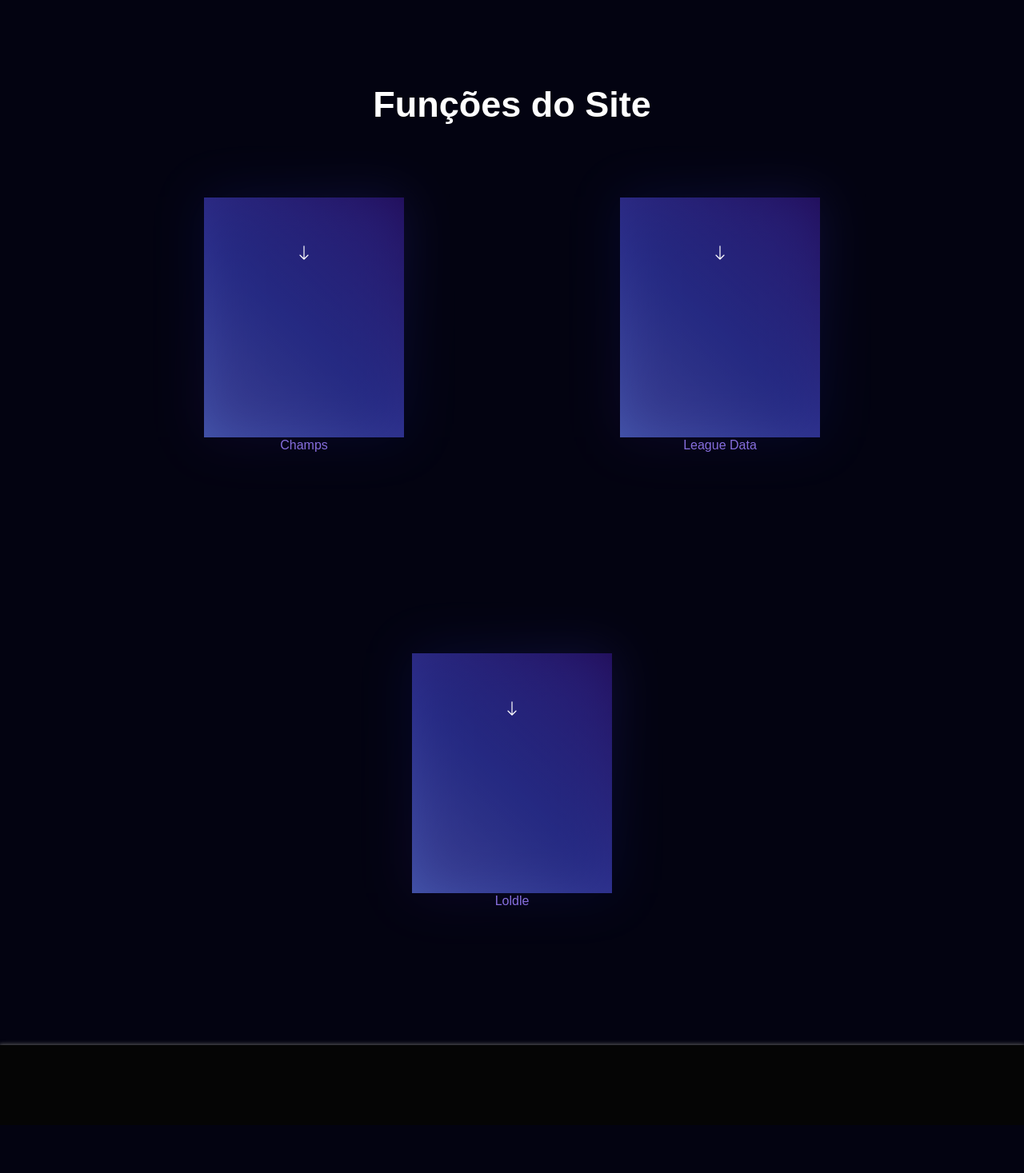
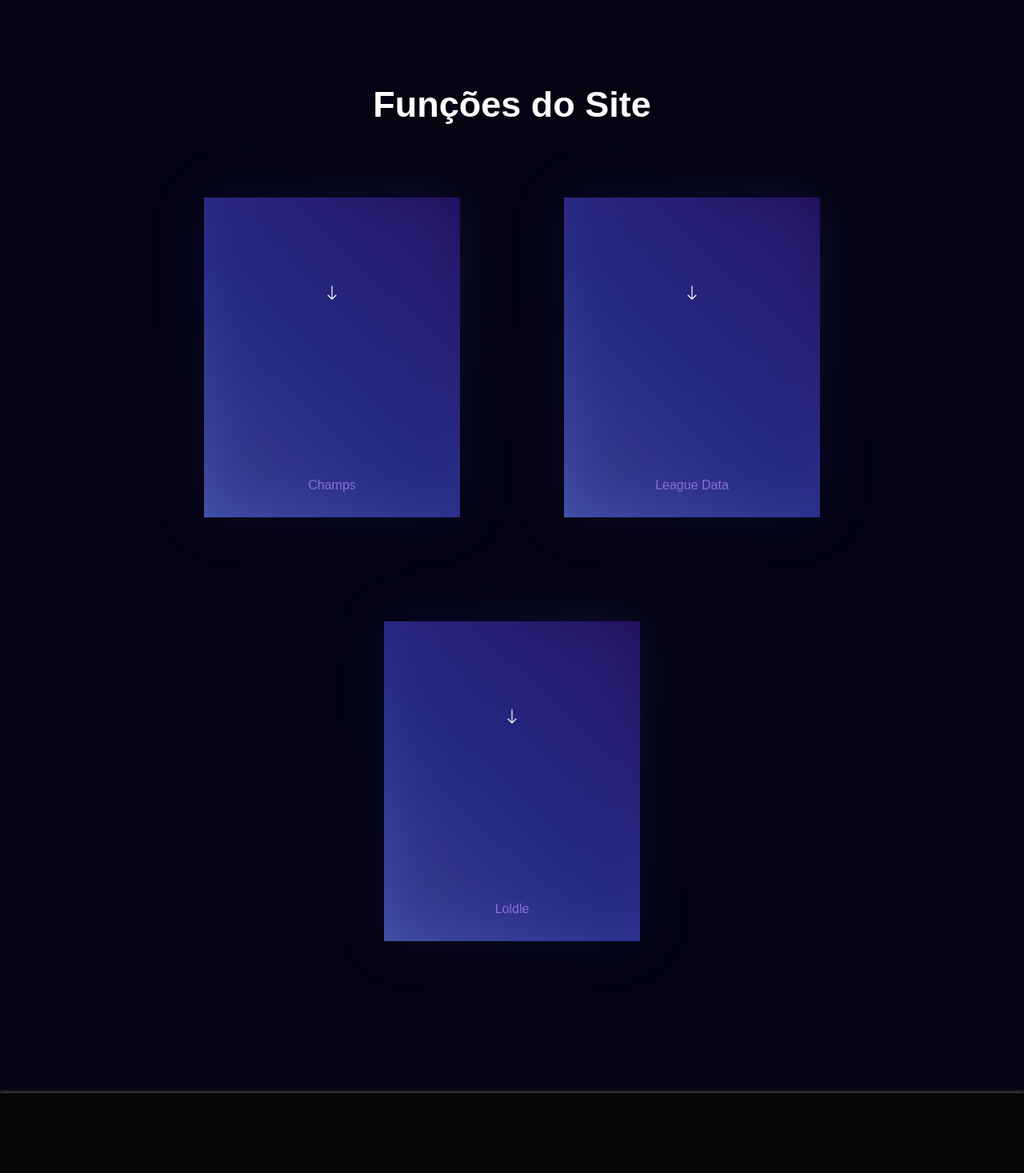
Before and after one commit to Simonfilipes/league_data, a PHP site: page /pag_apres.php in a window 1280 px wide. Shown: the part 1053-2520 px from the top of the page at 80% size. Before the commit the page ends 2360 px from the top, so only its background shows below. Run offline with PHP 8.4, Linux system fonts and the light colour scheme.

Commit message:
modificado width e height dos cards

```diff
--- a/css/cards.css
+++ b/css/cards.css
@@ -14,7 +14,7 @@
   flex-wrap: wrap;
   justify-content: center;
   flex-direction: row;
-  gap: 290px;
+  gap: 150px
 }
 
 .flip-card-back{
@@ -29,8 +29,8 @@
 /*works janky on mobile :<*/
 .container {
     position: relative;
-    width: 250px;
-    height: 300px;
+    width: 320px;
+    height: 400px;
     transition: 200ms;
     margin: -10px;
   }
```
